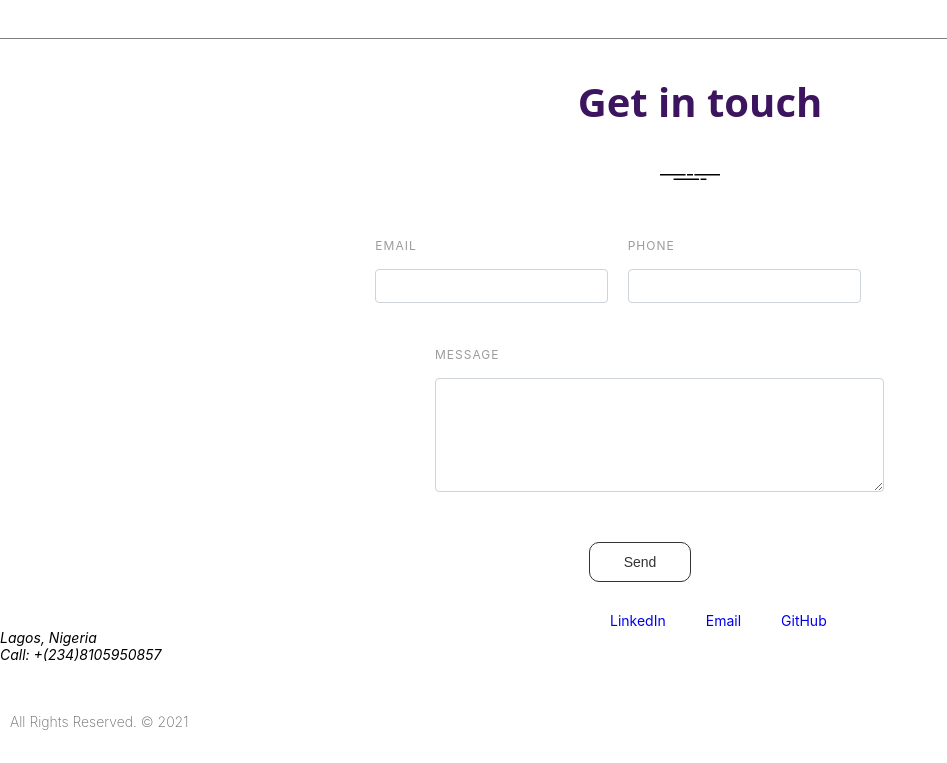
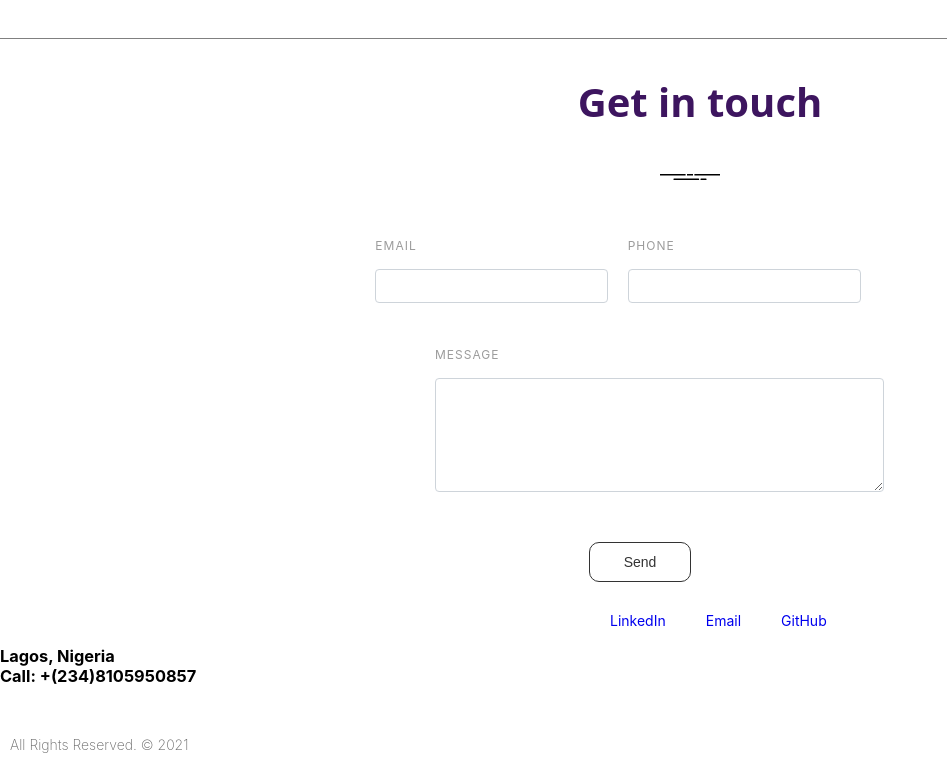
Before and after one commit to Habeeb10/portfolio, a React (Create React App) app: page / in a window 1280 px wide. Shown: the part 3834-4597 px from the top of the page, without its empty margins (0-947 px from the left). Built offline with nearby package versions, Linux system fonts and the light colour scheme.

Commit message:
refactor

```diff
--- a/src/screen/contact/contact.css
+++ b/src/screen/contact/contact.css
@@ -156,7 +156,3 @@ a {
   font-size: 14px;
   margin-top: 50px;
 }
-.right-info p em {
-  font-style: normal;
-  font-weight: 500;
-}
--- a/src/screen/contact/contact.js
+++ b/src/screen/contact/contact.js
@@ -80,13 +80,13 @@ const Contact = () => {
           </nav>
         </div>
         <div class="footer-distributed">
-          <em>
-            Lagos, Nigeria
-            <br />
-            Call: +(234)8105950857
-            <br />
-          </em>
           <div class="footer-left">
+            <h3>
+              Lagos, Nigeria
+              <br />
+              Call: +(234)8105950857
+              <br />
+            </h3>
             <h3 class="footer-company-name">All Rights Reserved. © 2021 </h3>
           </div>
         </div>
```
